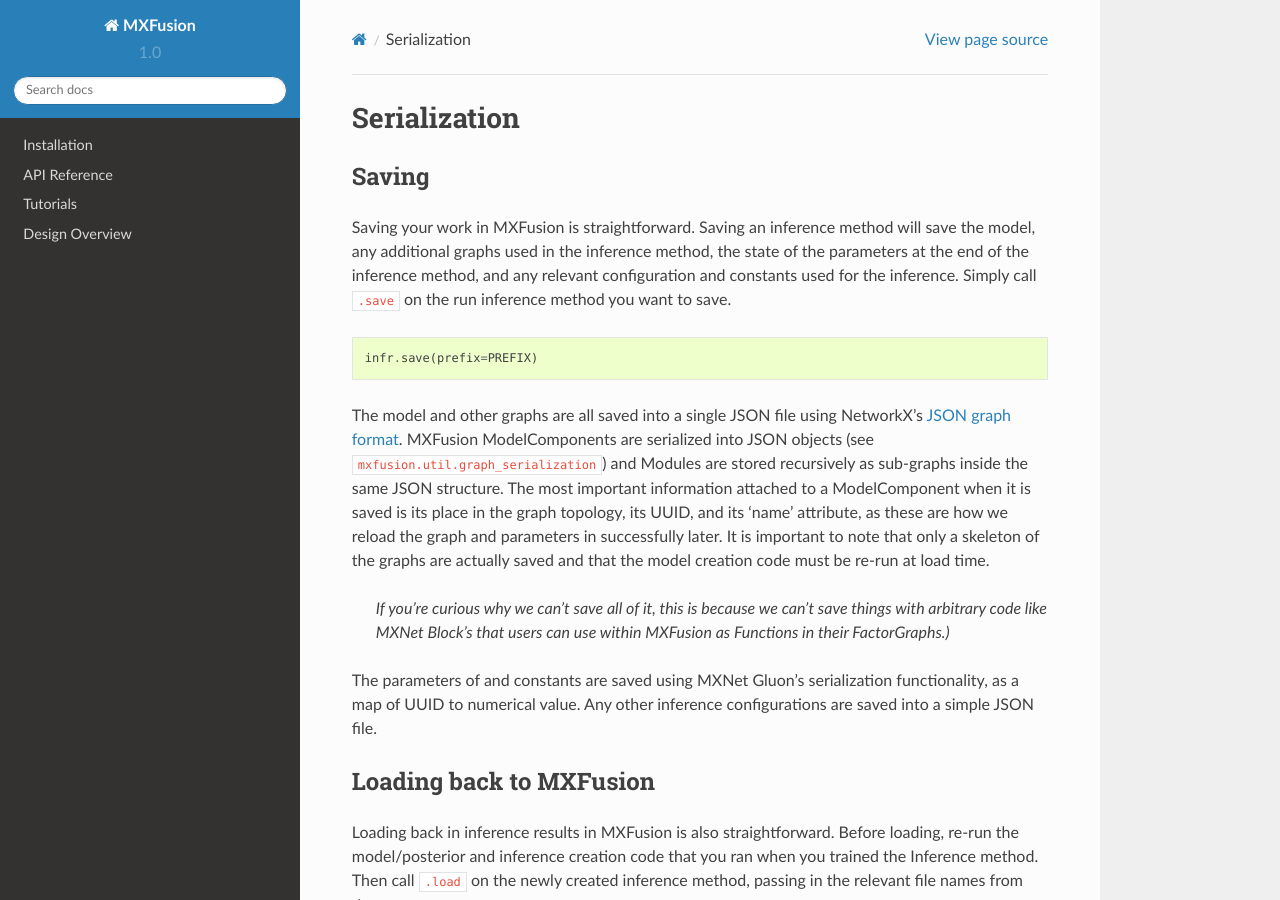
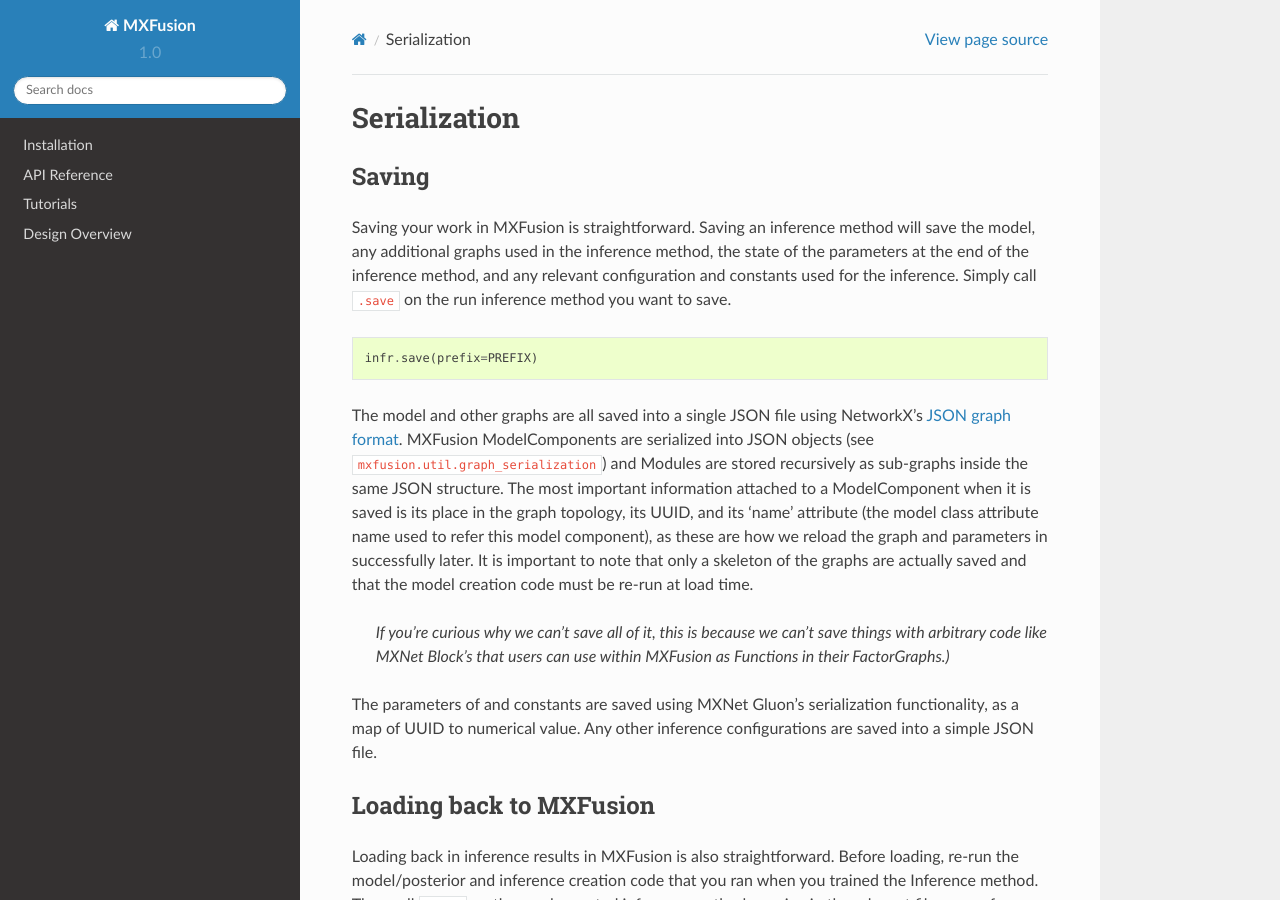
Before and after one commit to amzn/MXFusion, a Sphinx documentation site: the page built from docs/design_documents/serialization.md, in a window 1280 px wide and 900 px high. Built offline with Sphinx 7.4.7 and the Read the Docs theme 2.0.0, drawn with Linux system fonts in a browser that asks for light colours; pages that are not in the unit, such as notebooks, are missing from menus.

Commit message:
Update docs/design_documents/serialization.md
Co-Authored-By: meissnereric <meissner.eric.7@gmail.com>

````diff
--- a/docs/design_documents/serialization.md
+++ b/docs/design_documents/serialization.md
@@ -10,7 +10,7 @@
 ```
 
 
-The model and other graphs are all saved into a single JSON file using NetworkX's [JSON graph format](https://networkx.github.io/documentation/latest/reference/readwrite/json_graph.html). MXFusion ModelComponents are serialized into JSON objects (see ```mxfusion.util.graph_serialization```) and Modules are stored recursively as sub-graphs inside the same JSON structure. The most important information attached to a ModelComponent when it is saved is its place in the graph topology, its UUID, and its 'name' attribute, as these are how we reload the graph and parameters in successfully later. It is important to note that only a skeleton of the graphs are actually saved and that the model creation code must be re-run at load time.
+The model and other graphs are all saved into a single JSON file using NetworkX's [JSON graph format](https://networkx.github.io/documentation/latest/reference/readwrite/json_graph.html). MXFusion ModelComponents are serialized into JSON objects (see ```mxfusion.util.graph_serialization```) and Modules are stored recursively as sub-graphs inside the same JSON structure. The most important information attached to a ModelComponent when it is saved is its place in the graph topology, its UUID, and its 'name' attribute (the model class attribute name used to refer this model component), as these are how we reload the graph and parameters in successfully later. It is important to note that only a skeleton of the graphs are actually saved and that the model creation code must be re-run at load time.
 
 
 > *If you're curious why we can't save all of it, this is because we can't save things with arbitrary code like MXNet Block's that users can use within MXFusion as Functions in their FactorGraphs.)*
````
